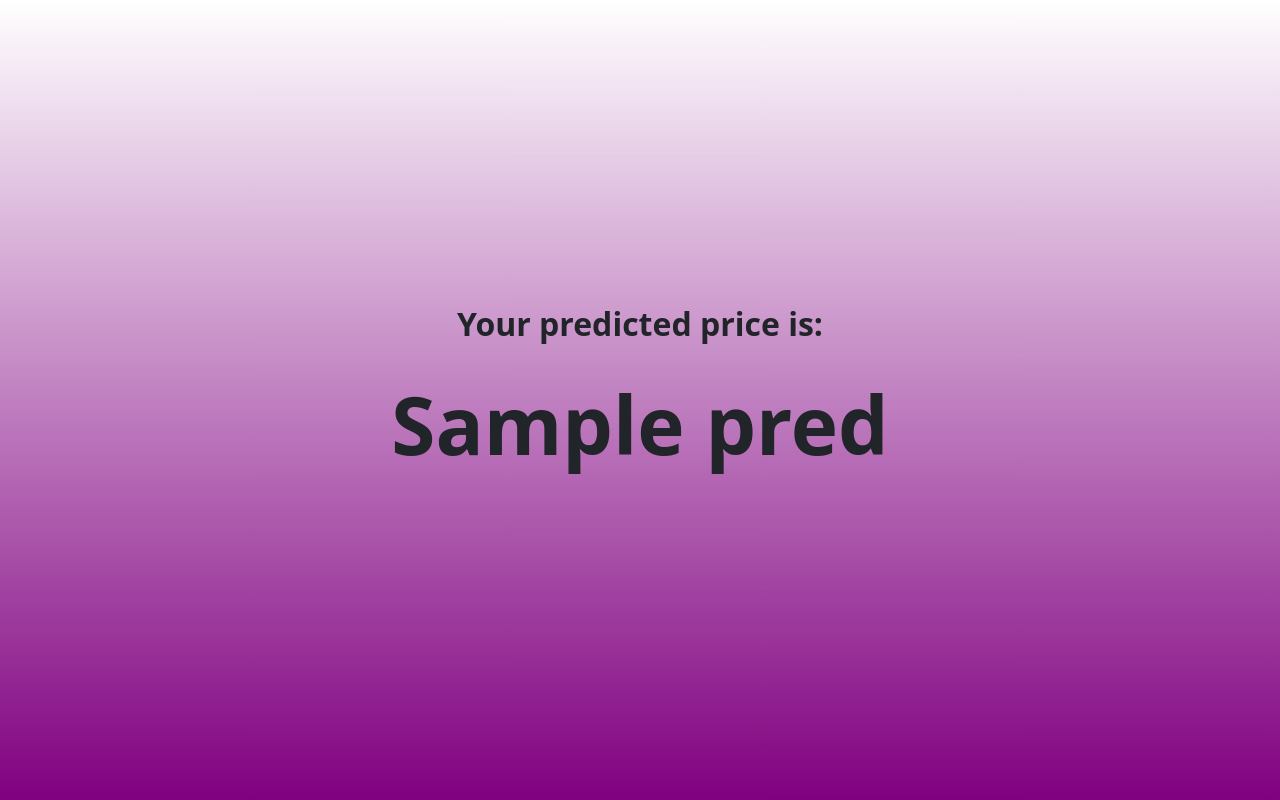
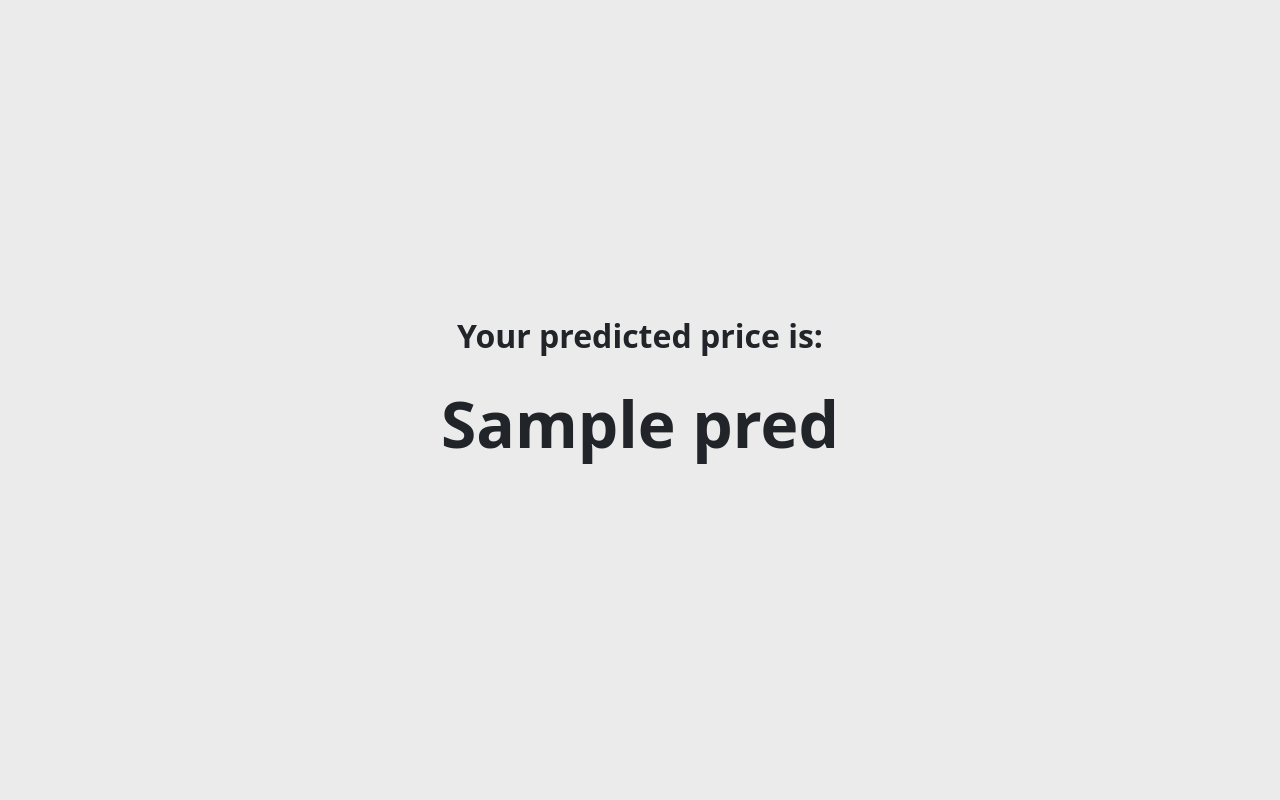
Before and after one commit to ARJITMALIK/housinger, a Flask app: template templates/result.html in a window 1280 px wide. Run offline with Flask 2, Linux system fonts and the light colour scheme; the template is opened without the code that fills it: most values are stand-ins (such as "Sample title", 1, 10 or a date in 2020); parts of the project's set-up code (start-up, migrations or seed data) failed here and were passed over.

Commit message:
changed font size of predicted result

```diff
--- a/templates/result.html
+++ b/templates/result.html
@@ -7,13 +7,13 @@
   <link href="https://cdn.jsdelivr.net/npm/bootstrap@5.2.0/dist/css/bootstrap.min.css" rel="stylesheet" integrity="sha384-gH2yIJqKdNHPEq0n4Mqa/HGKIhSkIHeL5AyhkYV8i59U5AR6csBvApHHNl/vI1Bx" crossorigin="anonymous">
   <title>Housinger</title>
 </head>
-<body style="background-image: linear-gradient(white, purple); height: 100vh;">
+<body style="background-color: rgb(235, 235, 235); height: 100vh;">
   <div class="container d-flex flex-column justify-content-center align-items-center h-100">
     <div class="res1">
       <p class="fw-bold fs-2">Your predicted price is: </p>
     </div>
     <div>
-      <p class="fw-bold" style="font-size: 5rem;">{{pred}}</p>
+      <p class="fw-bold" style="font-size: 4rem;">{{pred}}</p>
     </div>
   </div>
 </body>
```
